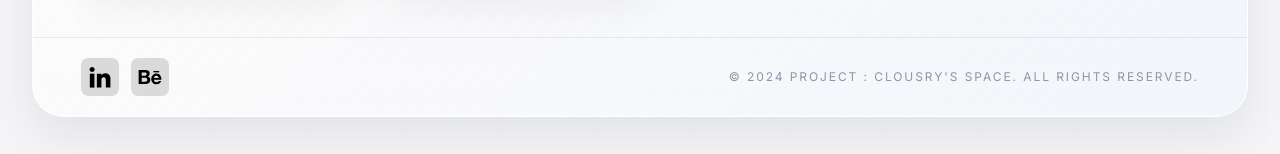
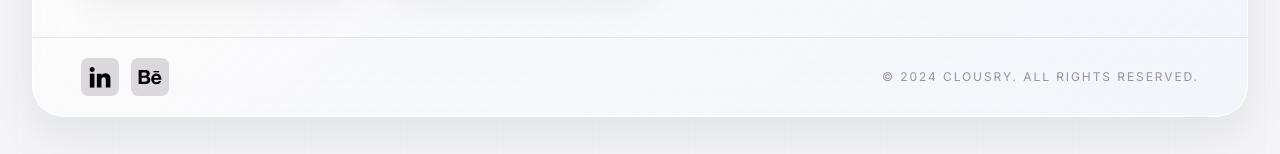
Before and after one commit to Clousry/clousry.space, a Next.js app: page / in a window 1280 px wide. Shown: the part 4140-4294 px from the top of the page. Built offline with nearby package versions, Linux system fonts and the light colour scheme.

Commit message:
Update footer copyright label
Set the footer copyright text to a fixed 2024 CLOUSRY label and remove the unused year variable.

```diff
--- a/src/components/footer-cta.tsx
+++ b/src/components/footer-cta.tsx
@@ -30,8 +30,6 @@ type FooterCtaProps = {
 
 export function FooterCta({ content, theme }: FooterCtaProps) {
   const quickInfo = content.highlights.slice(0, 2);
-  const year = 2024;
-
   return (
     <motion.footer
       id="contact"
@@ -196,7 +194,7 @@ export function FooterCta({ content, theme }: FooterCtaProps) {
             </div>
 
             <p className="text-center text-xs uppercase tracking-[0.16em] text-[var(--text-muted)] sm:text-right">
-              &copy; {year} PROJECT : CLOUSRY&apos;S SPACE. {content.rightsReserved}
+              &copy; 2024 CLOUSRY. {content.rightsReserved}
             </p>
           </div>
         </div>
```
